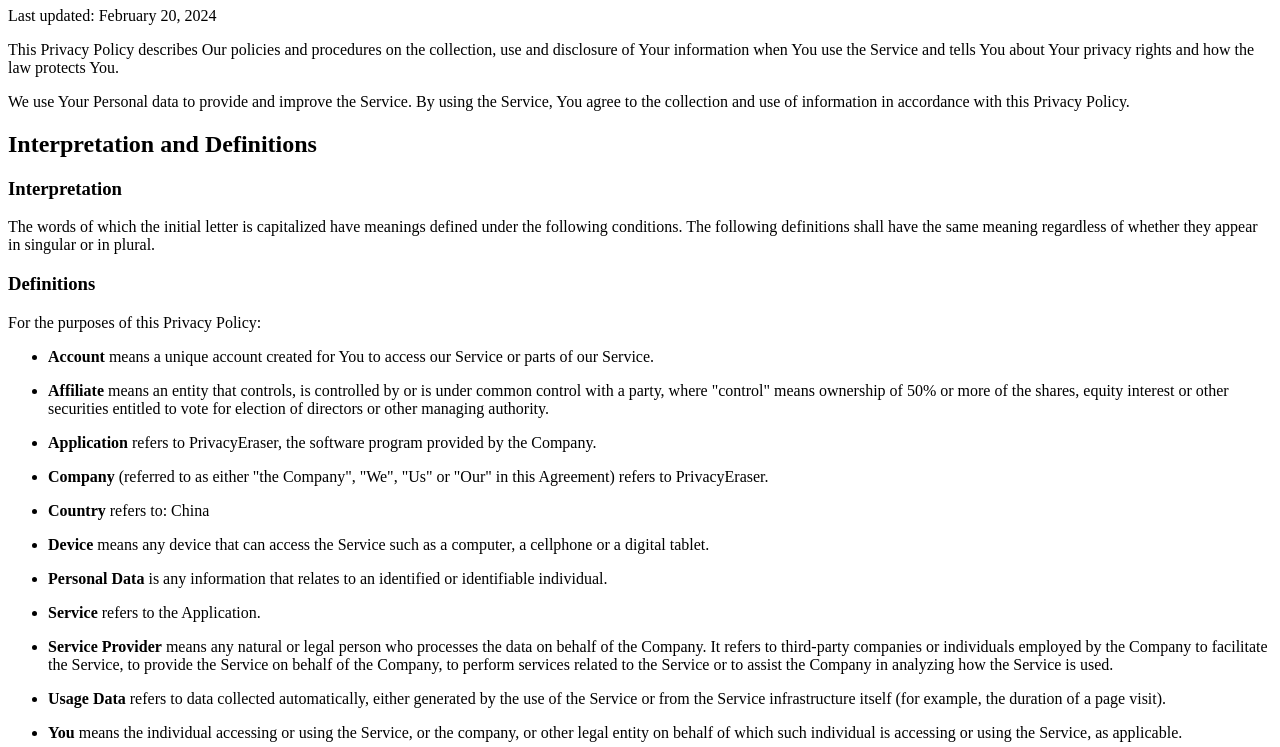
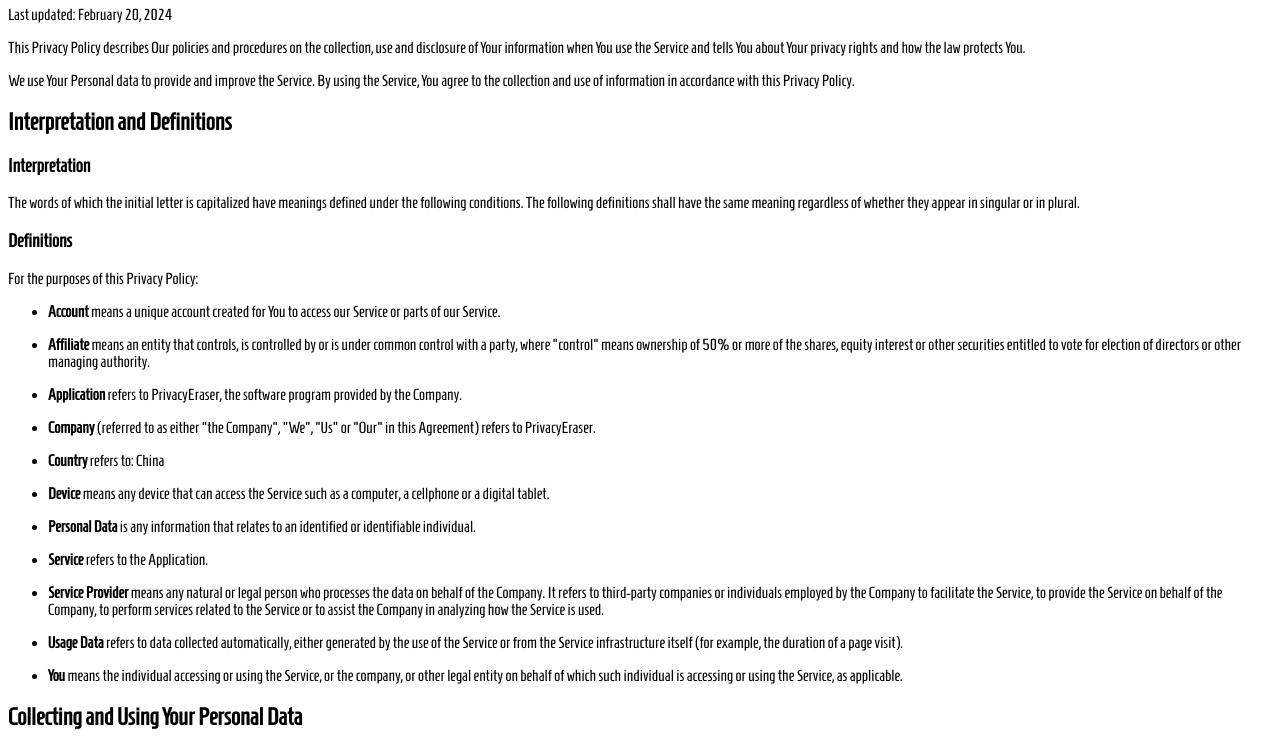
Before and after one commit to ticktechman/apps, a plain HTML site: page PrivacyEraser/privacy-policy.html in a window 1280 px wide. Shown: the part 73-820 px from the top of the page. Drawn offline with Linux system fonts and the light colour scheme.

Commit message:
change default font

```diff
--- a/PrivacyEraser/privacy-policy.html
+++ b/PrivacyEraser/privacy-policy.html
@@ -4,6 +4,15 @@
     <meta charset="UTF-8" />
     <meta name="viewport" content="width=device-width, initial-scale=1.0" />
     <title>Document</title>
+    <style>
+      @font-face {
+        font-family: "Homenaje";
+        src: url("/apps/assets/Homenaje-Regular.ttf");
+      }
+      body {
+        font-family: Homenaje, Arial, Helvetica, sans-serif;
+      }
+    </style>
   </head>
   <body>
     <h1>Privacy Policy</h1>
```
